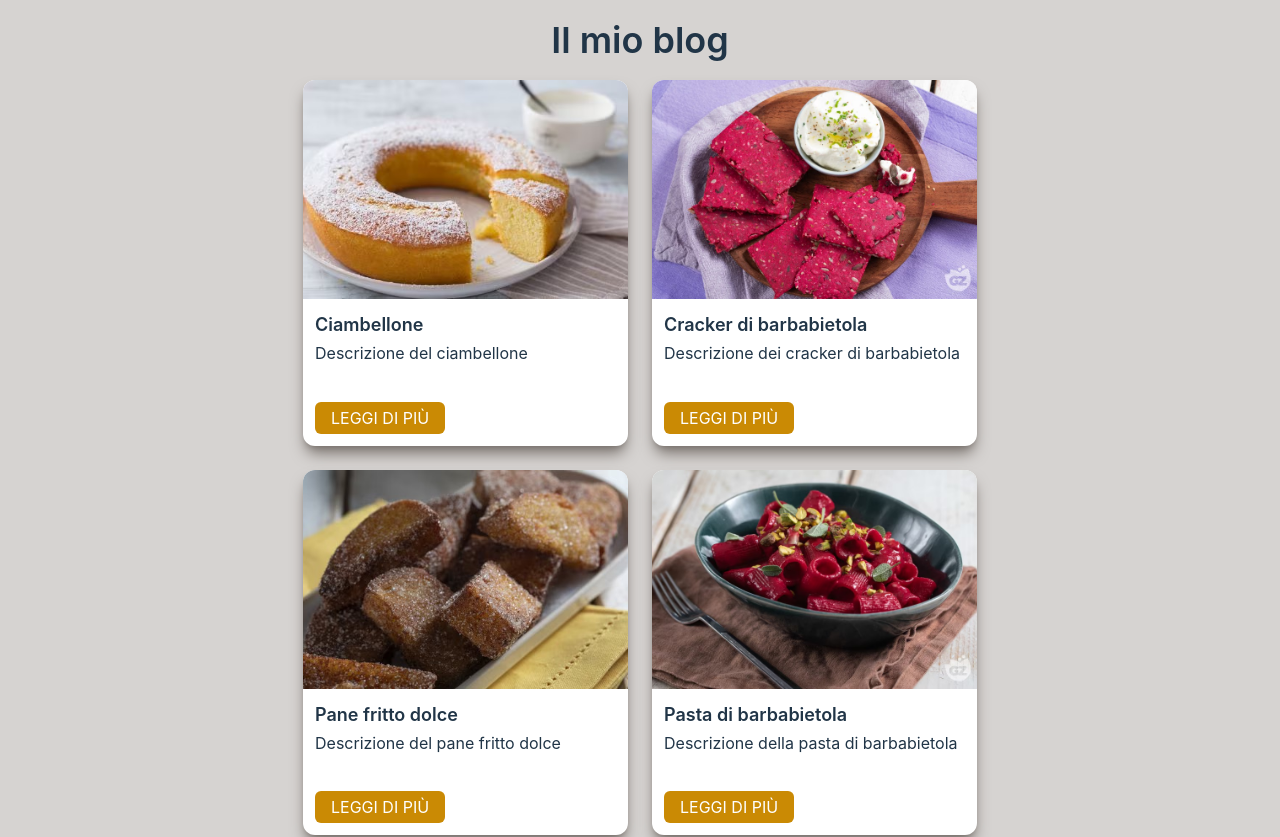
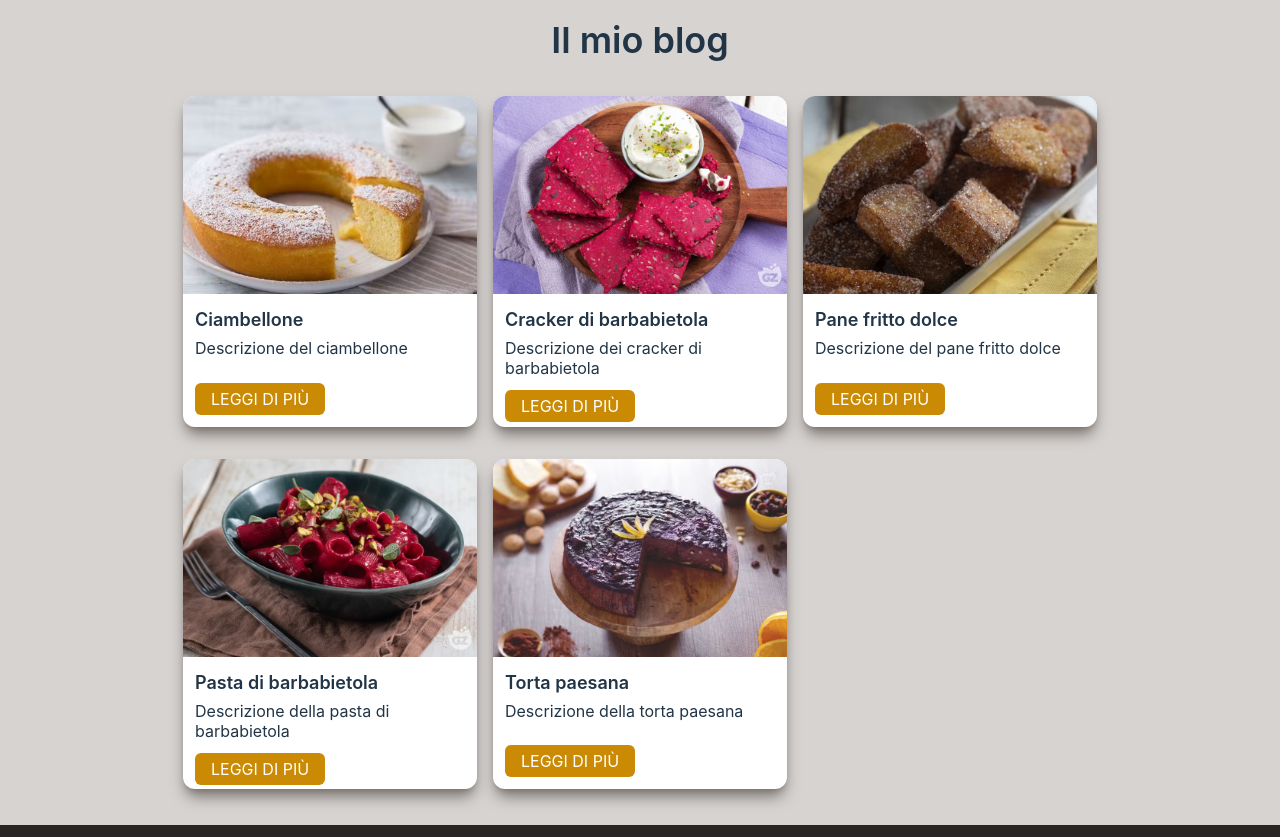
Before and after one commit to Aj-Herrera-99/react-components, a React (Vite) app: page / in a window 1280 px wide. Shown: the top 837 px of the page. Built offline with nearby package versions, Linux system fonts and the light colour scheme.

Commit message:
better responsiveness

```diff
--- a/src/components/Card.jsx
+++ b/src/components/Card.jsx
@@ -4,7 +4,7 @@ import style from "./Card.module.css";
 function Card({ titolo, contenuto, immagine }) {
     return (
         <div
-            className={`${style.card} shadow-lg shadow-stone-500 bg-white rounded-xl overflow-hidden max-w-[60vw] sm:max-w-[36vw] lg:max-w-[325px] hover:scale-110 hover:rotate-6 hover:shadow-xl hover:shadow-zinc-700 transition-all`}
+            className={`${style.card} shadow-lg shadow-stone-500 bg-white rounded-xl mx-2 my-4 w-full sm:w-[calc((100%-32px)/2)] lg:w-[calc((100%-48px)/3)] overflow-hidden hover:scale-110 hover:rotate-6 hover:shadow-xl hover:shadow-zinc-700 transition-all`}
         >
             <div className="h-3/5">
                 <img
@@ -15,8 +15,12 @@ function Card({ titolo, contenuto, immagine }) {
             </div>
             <div className="h-2/5 p-3 flex flex-col justify-between items-start gap-2">
                 <div>
-                    <h2 className="text-lg font-semibold">{titolo}</h2>
-                    <p className="hidden sm:block my-1 leading-5">{contenuto}</p>
+                    <div className="line-clamp-1">
+                        <h2 className="text-lg font-semibold">{titolo}</h2>
+                    </div>
+                    <div className="md:line-clamp-1 xl:line-clamp-none">
+                        <p className="hidden md:block my-1 leading-5">{contenuto}</p>
+                    </div>
                 </div>
                 <Badge />
             </div>
--- a/src/components/Main.jsx
+++ b/src/components/Main.jsx
@@ -7,7 +7,7 @@ function Main({ titolo }) {
             <h1 className="text-center text-4xl font-semibold mb-5">
                 {titolo}
             </h1>
-            <div className="flex justify-center flex-wrap gap-6 w-4/5 mx-auto">
+            <div className="flex flex-wrap w-3/4 mx-auto">
                 {foods.map((food) => (
                     <Card
                         key={food.id}
```
